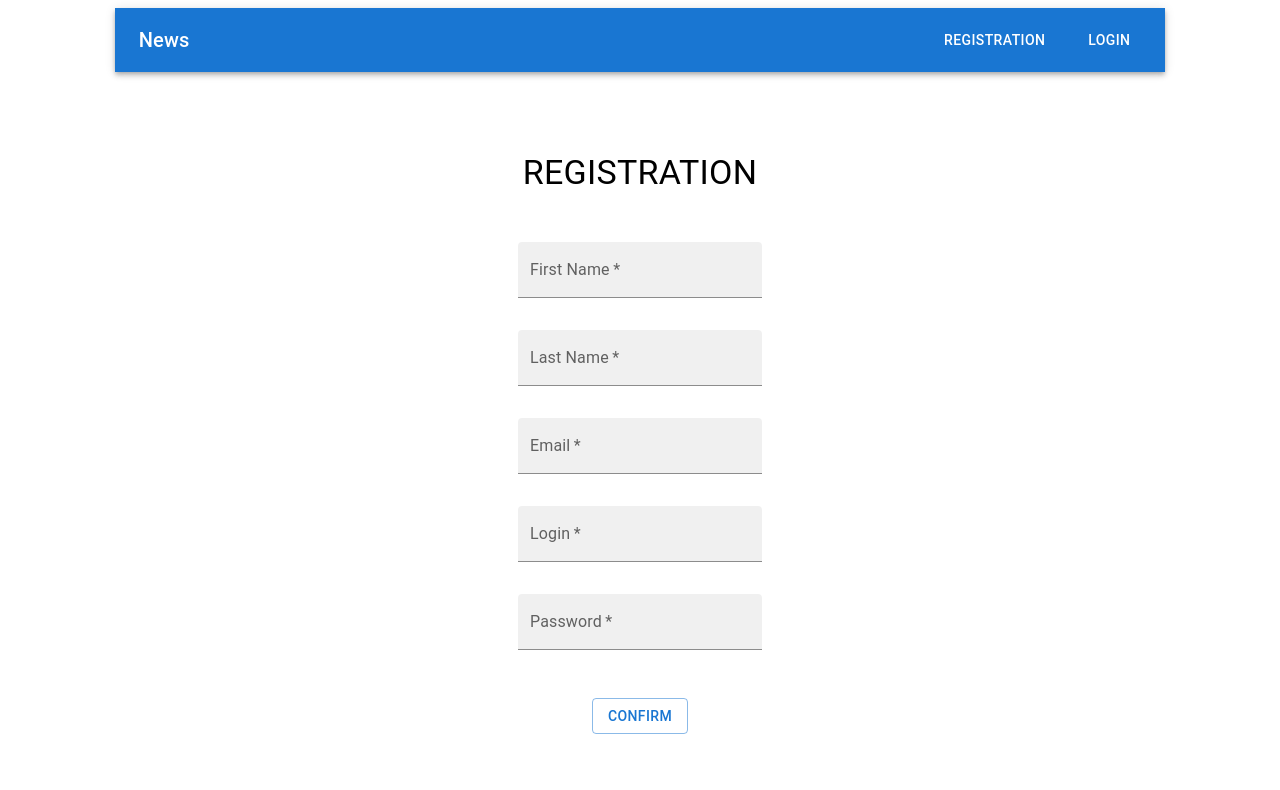
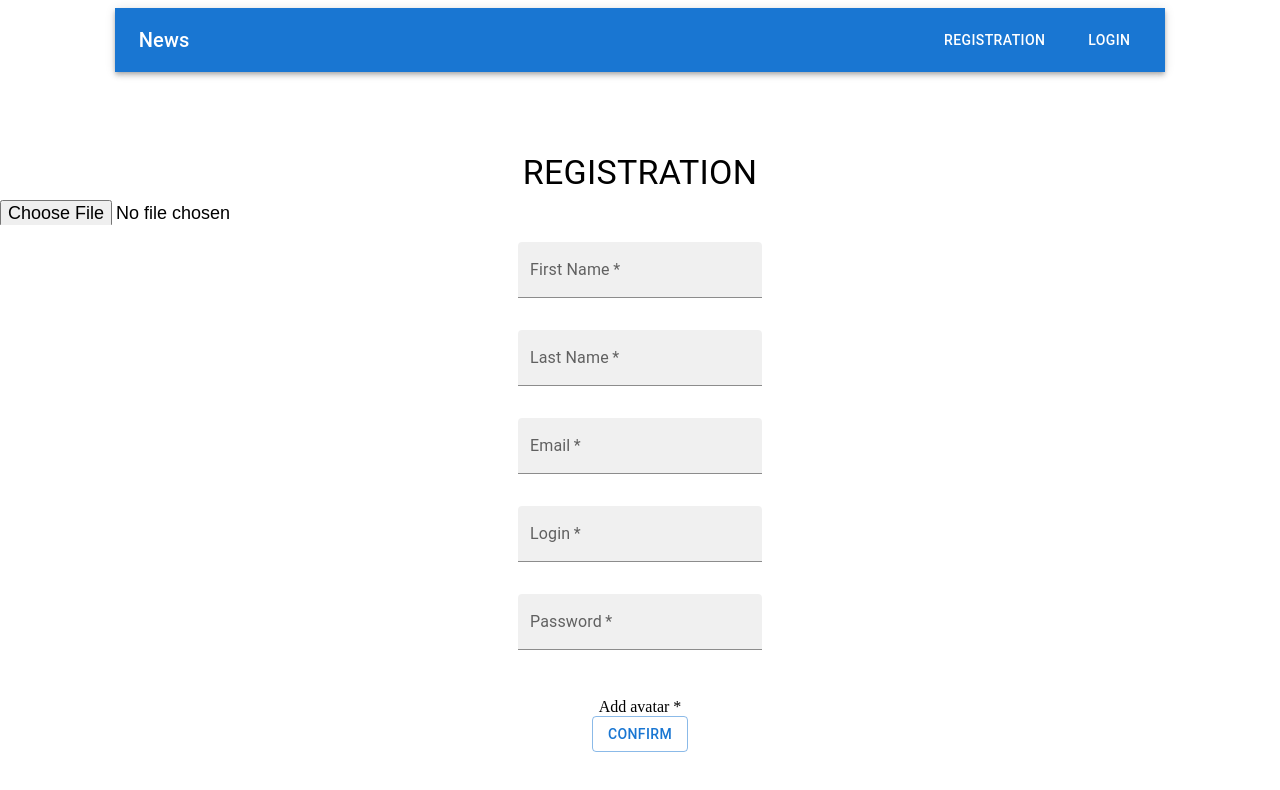
Before and after one commit to SvelanaK/react_newsSite, a React (Create React App) app: page /registration in a window 1280 px wide. Shown: the top 790 px of the page. Built offline with nearby package versions, Linux system fonts and the light colour scheme; no server answers.

Commit message:
added input for avatar

```diff
--- a/src/components/forms/AuthForm.jsx
+++ b/src/components/forms/AuthForm.jsx
@@ -1,4 +1,4 @@
-import React, { memo, useMemo } from 'react';
+import React, { memo, useMemo, useState } from 'react';
 import PropTypes from 'prop-types';
 import { useDispatch, useSelector } from 'react-redux';
 import { useFormik } from 'formik';
@@ -30,6 +30,16 @@ import {
 
 function AuthForm({ type }) {
   const dispatch = useDispatch();
+
+  const [picture, changeFile] = useState(null);
+
+  const handleFileChange = (event) => {
+    if (event.target.files) {
+      const file = event.target.files[0];
+      changeFile(file);
+    }
+  };
+
   const formik = useFormik({
     initialValues: (type === 'registration'
       ? {
@@ -43,7 +53,7 @@ function AuthForm({ type }) {
     validationSchema: (type === 'registration' ? registrationValidationSchema : loginValidationSchema),
     onSubmit: (payload) => {
       if (type === 'registration') {
-        dispatch(registrationRequested(payload));
+        dispatch(registrationRequested({ values: payload, picture }));
       } else {
         dispatch(loginRequested(payload));
       }
@@ -98,6 +108,22 @@ function AuthForm({ type }) {
             helperText={formik.touched[el.name] && formik.errors[el.name]}
           />
         )) }
+        {type === 'registration'
+          ? (
+            <>
+              <span className="avatar-span">Add avatar *</span>
+              <Box className="file-input-reg">
+                <input
+                  required
+                  id="files"
+                  name="file"
+                  accept="image/*"
+                  type="file"
+                  onChange={handleFileChange}
+                />
+              </Box>
+            </>
+          ) : <Box />}
         <Button variant="outlined" sx={{ mb: 10 }} type="submit">Сonfirm</Button>
       </Box>
       {error ? <AlertError type="auth" /> : <Box />}
--- a/src/redux/saga/authWatcher.js
+++ b/src/redux/saga/authWatcher.js
@@ -32,8 +32,13 @@ function* whoAmIWorker() {
 }
 
 function* registrationWorker({ payload }) {
+  const { values, picture } = payload;
+  const form = new FormData();
+  form.append('picture', picture);
+  const keys = Object.keys(values);
+  keys.forEach((key) => form.append(key, values[key]));
   try {
-    const data = yield call(registrationApi, payload);
+    const data = yield call(registrationApi, form);
     localStorage.setItem('accessToken', data.accessToken);
     yield put(registrationSuccess(data));
   } catch (error) {
```
